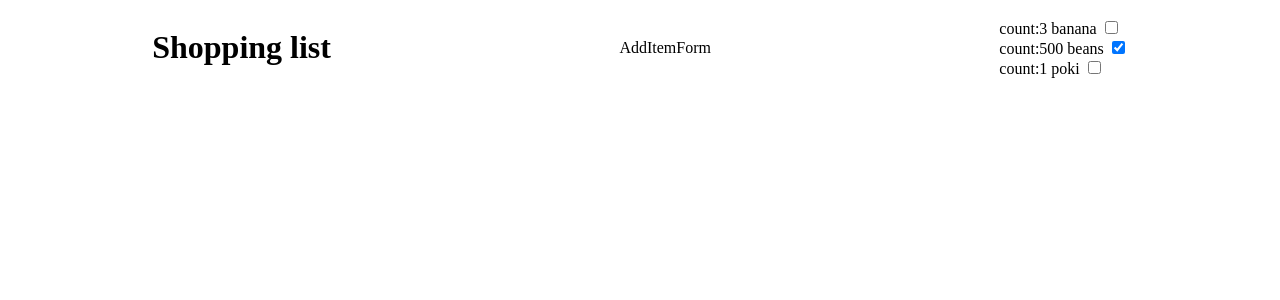
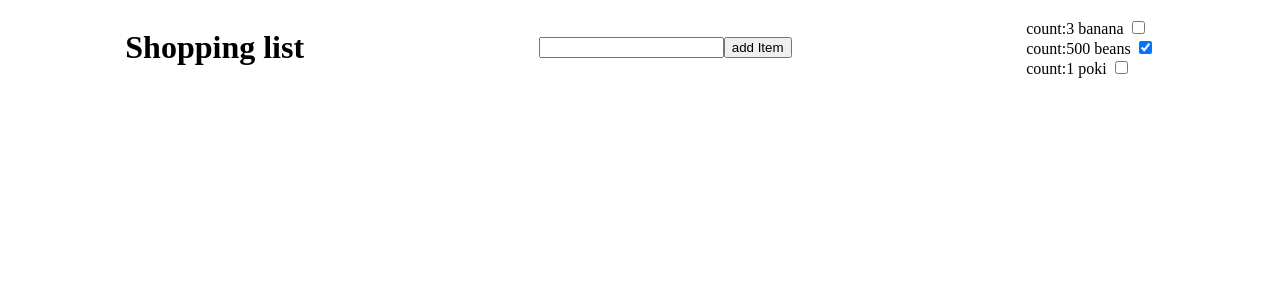
Before and after one commit to kakizaki55/shopping-list-use-reducer, a React app: page / in a window 1280 px wide. Shown: the top 300 px of the page. Built offline with nearby package versions, Linux system fonts and the light colour scheme.

Commit message:
got my handlesubmit working

```diff
--- a/src/components/AddItemForm/AddItemForm.jsx
+++ b/src/components/AddItemForm/AddItemForm.jsx
@@ -1,5 +1,22 @@
 import React from 'react';
 
 export default function AddItemForm() {
-  return <div>AddItemForm</div>;
+  const handleSubmit = (e) => {
+    e.preventDefault();
+    console.log('inside handle submit');
+  };
+  return (
+    <div>
+      <form>
+        <input type="text"></input>
+        <button
+          onClick={(e) => {
+            handleSubmit(e);
+          }}
+        >
+          add Item
+        </button>
+      </form>
+    </div>
+  );
 }
```
